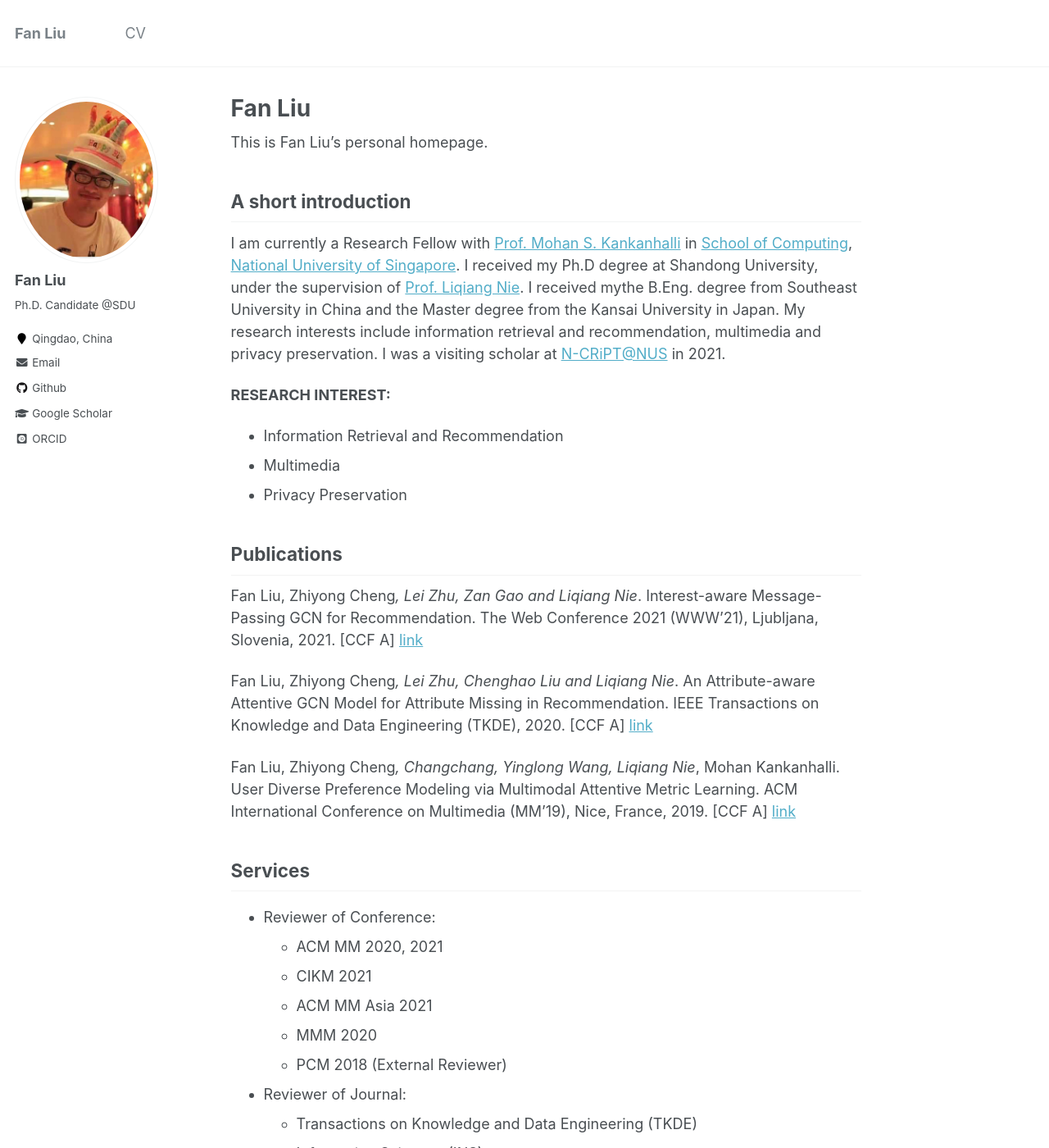
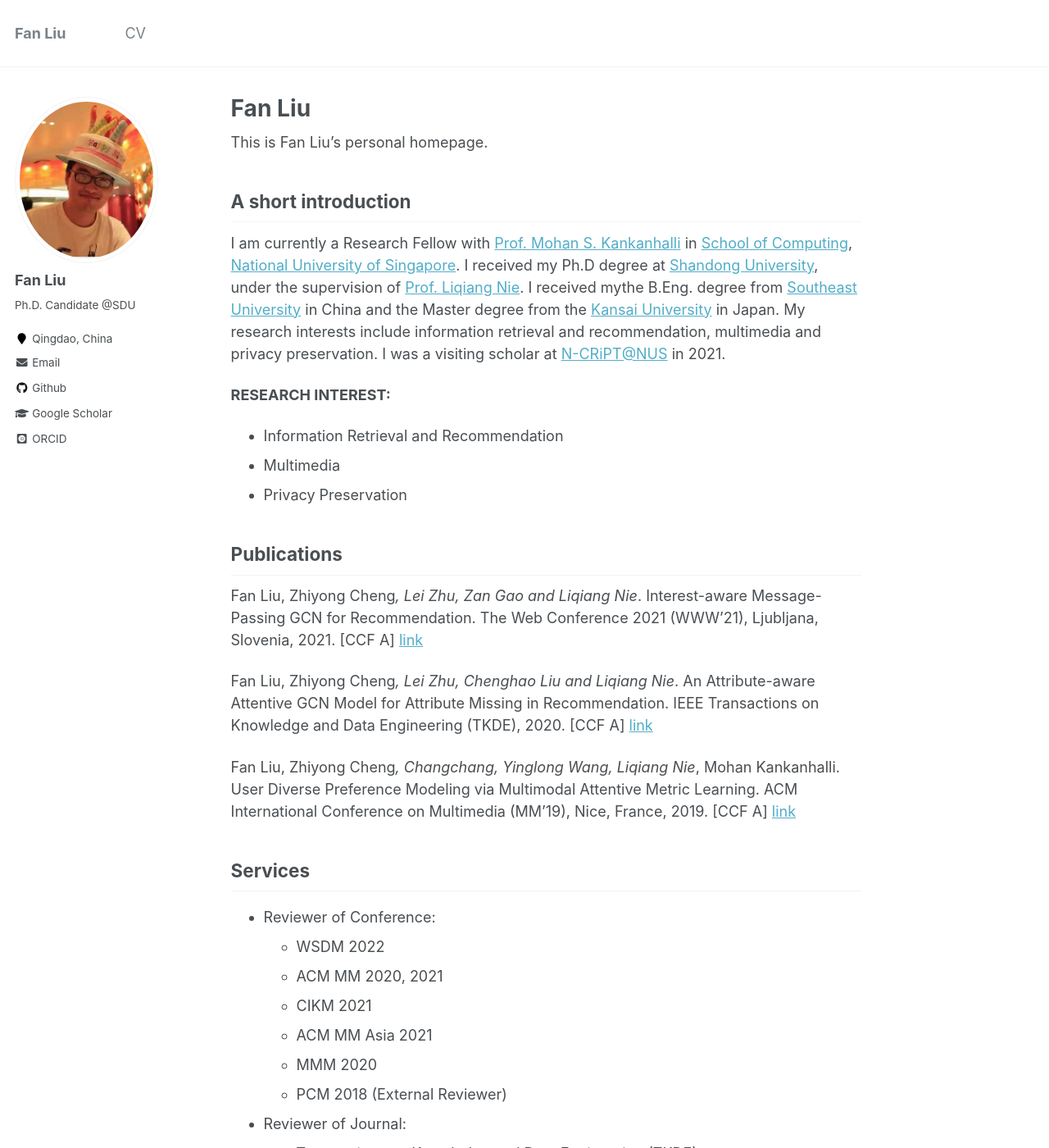
Before and after one commit to liufancs/liufancs.github.io, a Jekyll site: the page built from _pages/about.md, in a window 1280 px wide and 1400 px high. Shown: the whole window at 82% size. Built offline with Jekyll 4.4.1, drawn with Linux system fonts in a browser that asks for light colours; some web fonts are replaced; part of the change alters nothing that is shown; some of the changed text lies outside the part shown.

Commit message:
Update about.md

```diff
--- a/_pages/about.md
+++ b/_pages/about.md
@@ -11,7 +11,7 @@ redirect_from:
 This is Fan Liu's personal homepage.
 
 ## A short introduction
-I am currently a Research Fellow with [Prof. Mohan S. Kankanhalli](https://www.comp.nus.edu.sg/~mohan/) in [School of Computing](https://www.comp.nus.edu.sg/), [National University of Singapore](https://www.nus.edu.sg/). I received my Ph.D degree at Shandong University, under the supervision of [Prof. Liqiang Nie](https://liqiangnie.github.io/index.html). I received mythe B.Eng. degree from Southeast University in China and the Master degree from the Kansai University in Japan. My research interests include information retrieval and recommendation, multimedia and privacy preservation. I was a visiting scholar at [N-CRiPT@NUS](https://ncript.comp.nus.edu.sg/) in 2021.
+I am currently a Research Fellow with [Prof. Mohan S. Kankanhalli](https://www.comp.nus.edu.sg/~mohan/) in [School of Computing](https://www.comp.nus.edu.sg/), [National University of Singapore](https://www.nus.edu.sg/). I received my Ph.D degree at [Shandong University](https://www.sdu.edu.cn/), under the supervision of [Prof. Liqiang Nie](https://liqiangnie.github.io/index.html). I received mythe B.Eng. degree from [Southeast University](https://www.seu.edu.cn/) in China and the Master degree from the [Kansai University](https://www.kansai-u.ac.jp/) in Japan. My research interests include information retrieval and recommendation, multimedia and privacy preservation. I was a visiting scholar at [N-CRiPT@NUS](https://ncript.comp.nus.edu.sg/) in 2021.
 
 <b>RESEARCH INTEREST:</b>
 * Information Retrieval and Recommendation
@@ -28,6 +28,7 @@ Fan Liu, Zhiyong Cheng*, Changchang, Yinglong Wang, Liqiang Nie*, Mohan Kankanha
 
 ## Services
 * Reviewer of Conference:
+  + WSDM 2022
   + ACM MM 2020, 2021
   + CIKM 2021
   + ACM MM Asia 2021
@@ -35,6 +36,7 @@ Fan Liu, Zhiyong Cheng*, Changchang, Yinglong Wang, Liqiang Nie*, Mohan Kankanha
   + PCM 2018 (External Reviewer)
 * Reviewer of Journal:
   + Transactions on Knowledge and Data Engineering (TKDE)
+  + Transactions on Multimedia (TMM)
   + Information Sciences (INS)
   + Information Processing and Management (IPM)
   + Multimedia Systems (MMSJ)
```
